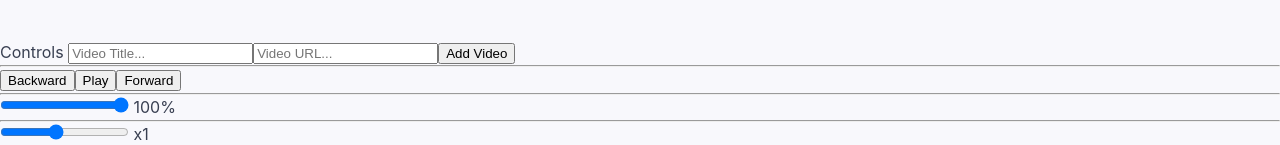
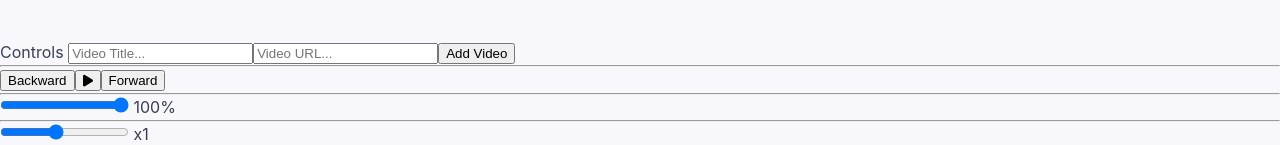
Before and after one commit to eoussama/playback-sync, a Vue app: page / in a window 1280 px wide. Shown: the part 652-797 px from the top of the page. Built offline with nearby package versions, Linux system fonts and the light colour scheme.

Commit message:
▶️Play/Pause Icons, #20

```diff
--- a/package.json
+++ b/package.json
@@ -12,6 +12,9 @@
     "format": "prettier --write src/"
   },
   "dependencies": {
+    "@fortawesome/fontawesome-svg-core": "^6.4.2",
+    "@fortawesome/free-solid-svg-icons": "^6.4.2",
+    "@fortawesome/vue-fontawesome": "^3.0.3",
     "pinia": "^2.1.6",
     "uuid": "^9.0.1",
     "vue": "^3.3.4"
--- a/src/components/Controls.vue
+++ b/src/components/Controls.vue
@@ -1,6 +1,9 @@
 <script lang="ts">
 import { defineComponent } from 'vue'
 import { mapState, mapActions } from 'pinia'
+
+import PlayPause from '@/components/PlayPause.vue'
+
 import { SourceHelper } from '@/utils/helpers/source.helper'
 import { useSourcesStore } from '@/state/stores/sources.store'
 
@@ -96,8 +99,12 @@ export default defineComponent({
 
   computed: {
     ...mapState(useSourcesStore, ['sources', 'volume', 'speed', 'playing'])
+  },
+
+  components: {
+    PlayPause
   }
-})
+});
 </script>
 
 <template>
@@ -120,7 +127,10 @@ export default defineComponent({
   <hr>
 
   <button @click="onBackward">Backward</button>
-  <button @click="onToggle">{{ playing ? 'Pause' : 'Play' }}</button>
+  <PlayPause
+    :value="playing"
+    @valueUpdated="onToggle"
+  />
   <button @click="onForward">Forward</button>
 
   <hr>
--- /dev/null
+++ b/src/components/PlayPause.vue
@@ -0,0 +1,38 @@
+<script lang="ts">
+import { defineComponent } from 'vue'
+
+
+export default defineComponent({
+
+  props: {
+    value: Boolean
+  },
+
+  methods: {
+
+    /**
+     * @description
+     * Toggle clicked
+     */
+    onClick(): void {
+      this.$emit('valueUpdated');
+    }
+  }
+});
+</script>
+
+<template>
+  <button @click="onClick">
+    <font-awesome-icon
+      v-if="value"
+      icon="pause"
+    />
+
+    <font-awesome-icon
+      v-else
+      icon="play"
+    />
+  </button>
+</template>
+
+<style scoped lang="scss"></style>
--- a/src/components/View.vue
+++ b/src/components/View.vue
@@ -19,7 +19,7 @@ export default defineComponent({
       this.removeSource(id);
     }
   }
-})
+});
 </script>
 
 <template>
--- a/src/main.ts
+++ b/src/main.ts
@@ -4,8 +4,16 @@ import App from './App.vue'
 import { createApp } from 'vue'
 import { createPinia } from 'pinia'
 
+import { library } from '@fortawesome/fontawesome-svg-core'
+import { FontAwesomeIcon } from '@fortawesome/vue-fontawesome'
+import { faPlay, faPause } from '@fortawesome/free-solid-svg-icons'
+
 const pinia = createPinia();
 const app = createApp(App);
+library.add(faPlay, faPause);
 
 app.use(pinia);
+
+app.component('font-awesome-icon', FontAwesomeIcon);
+
 app.mount('#app');
```
Also changed, not shown: 1 other file (tests, documents, lock files or other folders).
